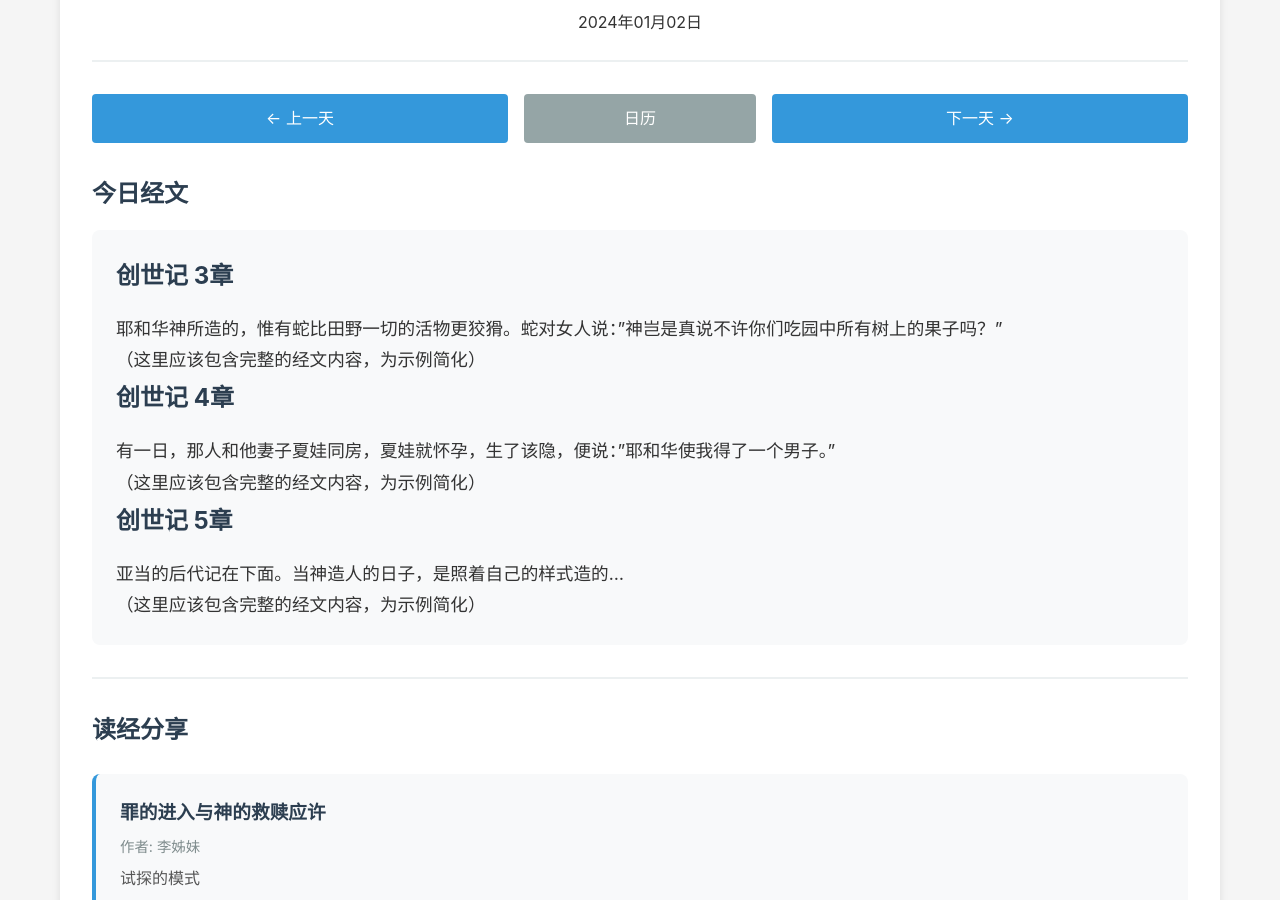
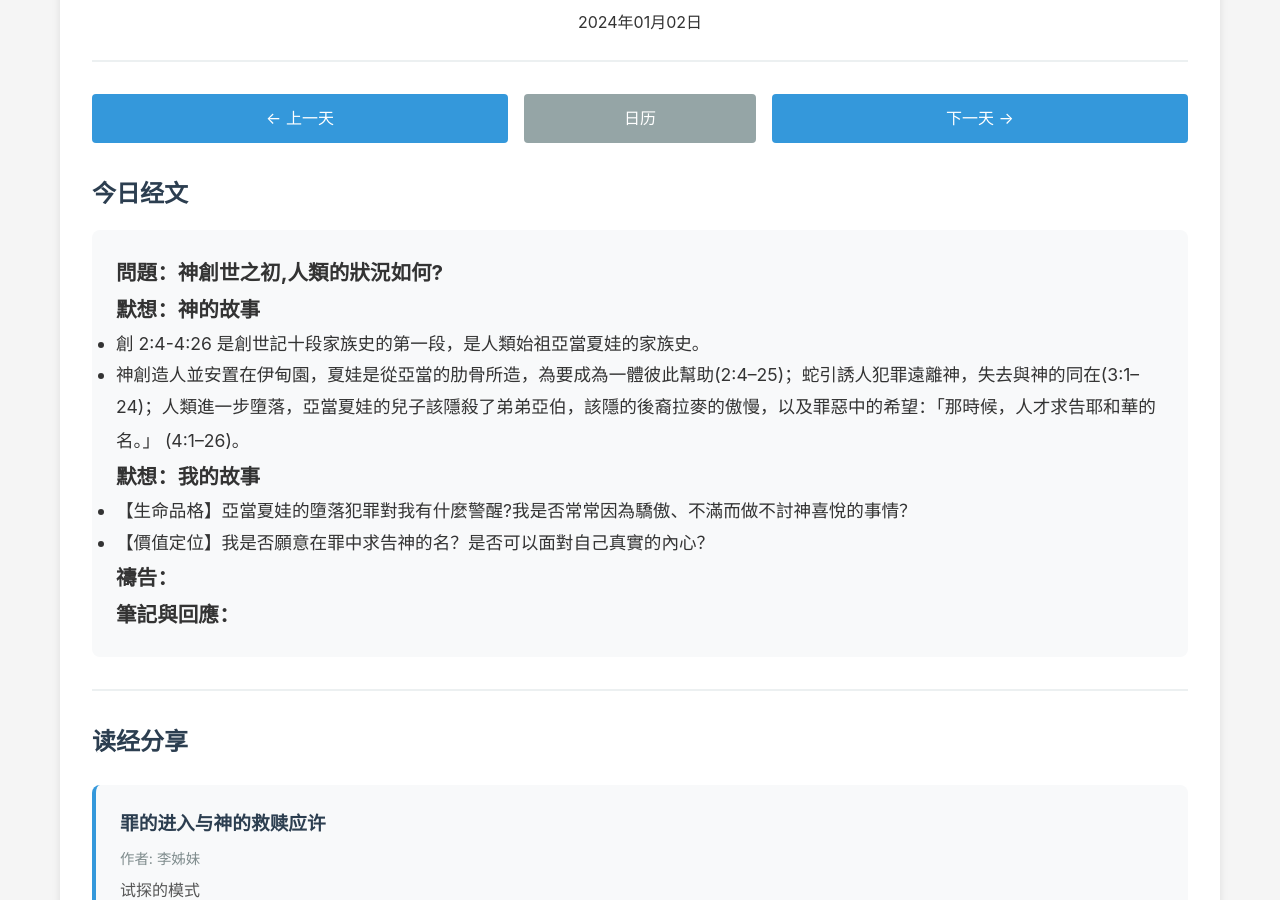
Before and after one commit to gengxindaodu/gengxindaodu.github.io, a Jekyll site: the page built from _daily_readings/day-002.md, in a window 1280 px wide and 900 px high, scrolled down 284 px. Built offline with Jekyll 4.4.1, drawn with Linux system fonts in a browser that asks for light colours.

Commit message:
Update day-002.md

```diff
--- a/_daily_readings/day-002.md
+++ b/_daily_readings/day-002.md
@@ -5,20 +5,18 @@ date: 2024-01-02
 reflections: ["002-fall"]
 ---
 
-## 创世记 3章
+### 問題：神創世之初,人類的狀況如何?
 
-耶和华神所造的，惟有蛇比田野一切的活物更狡猾。蛇对女人说："神岂是真说不许你们吃园中所有树上的果子吗？"
+### 默想：神的故事
++ 創 2:4-4:26 是創世記十段家族史的第一段，是人類始祖亞當夏娃的家族史。
 
-（这里应该包含完整的经文内容，为示例简化）
++ 神創造人並安置在伊甸園，夏娃是從亞當的肋骨所造，為要成為一體彼此幫助(2:4–25)；蛇引誘人犯罪遠離神，失去與神的同在(3:1–24)；人類進一步墮落，亞當夏娃的兒子該隱殺了弟弟亞伯，該隱的後裔拉麥的傲慢，以及罪惡中的希望：「`那時候，人才求告耶和華的名。`」 (4:1–26)。
 
-## 创世记 4章
+### 默想：我的故事
++ 【生命品格】亞當夏娃的墮落犯罪對我有什麼警醒?我是否常常因為驕傲、不滿而做不討神喜悅的事情？
 
-有一日，那人和他妻子夏娃同房，夏娃就怀孕，生了该隐，便说："耶和华使我得了一个男子。"
++ 【價值定位】我是否願意在罪中求告神的名？是否可以面對自己真實的內心？
 
-（这里应该包含完整的经文内容，为示例简化）
+### 禱告：
 
-## 创世记 5章
-
-亚当的后代记在下面。当神造人的日子，是照着自己的样式造的...
-
-（这里应该包含完整的经文内容，为示例简化）
+### 筆記與回應：
```
